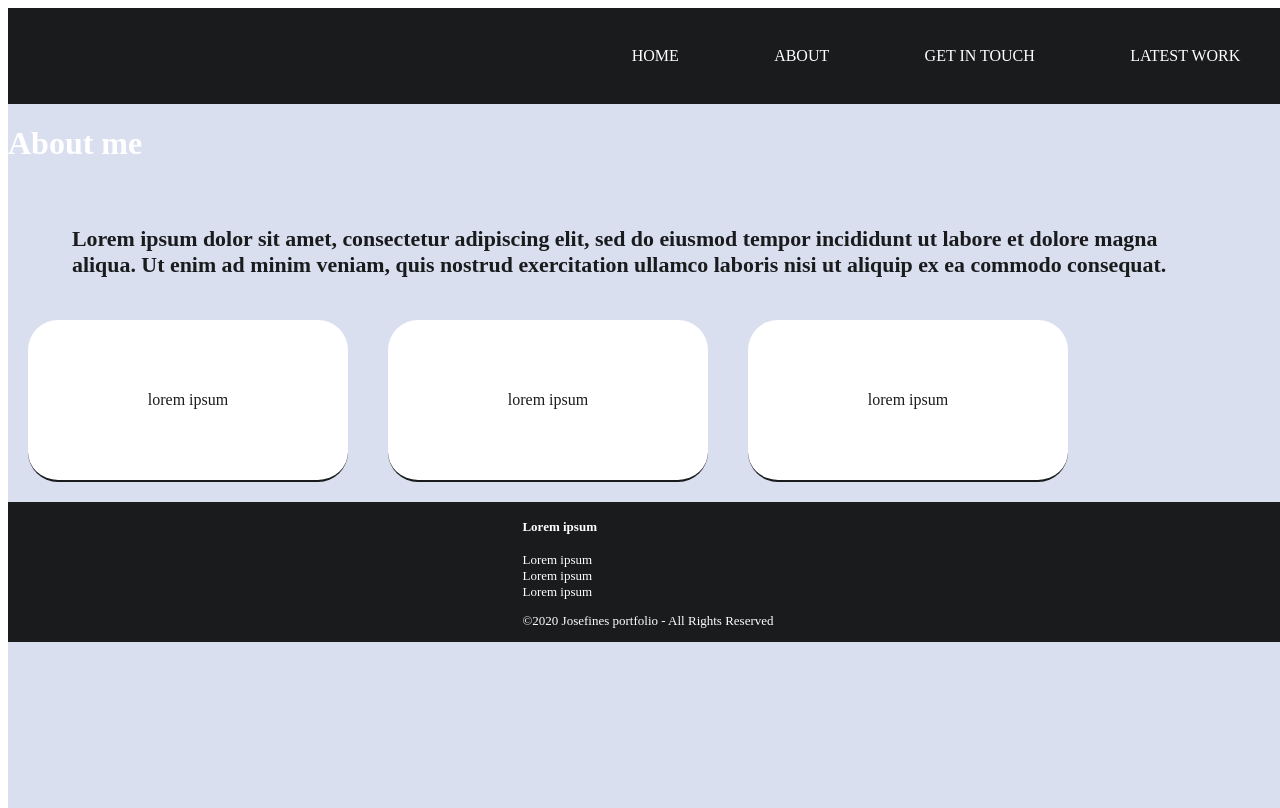
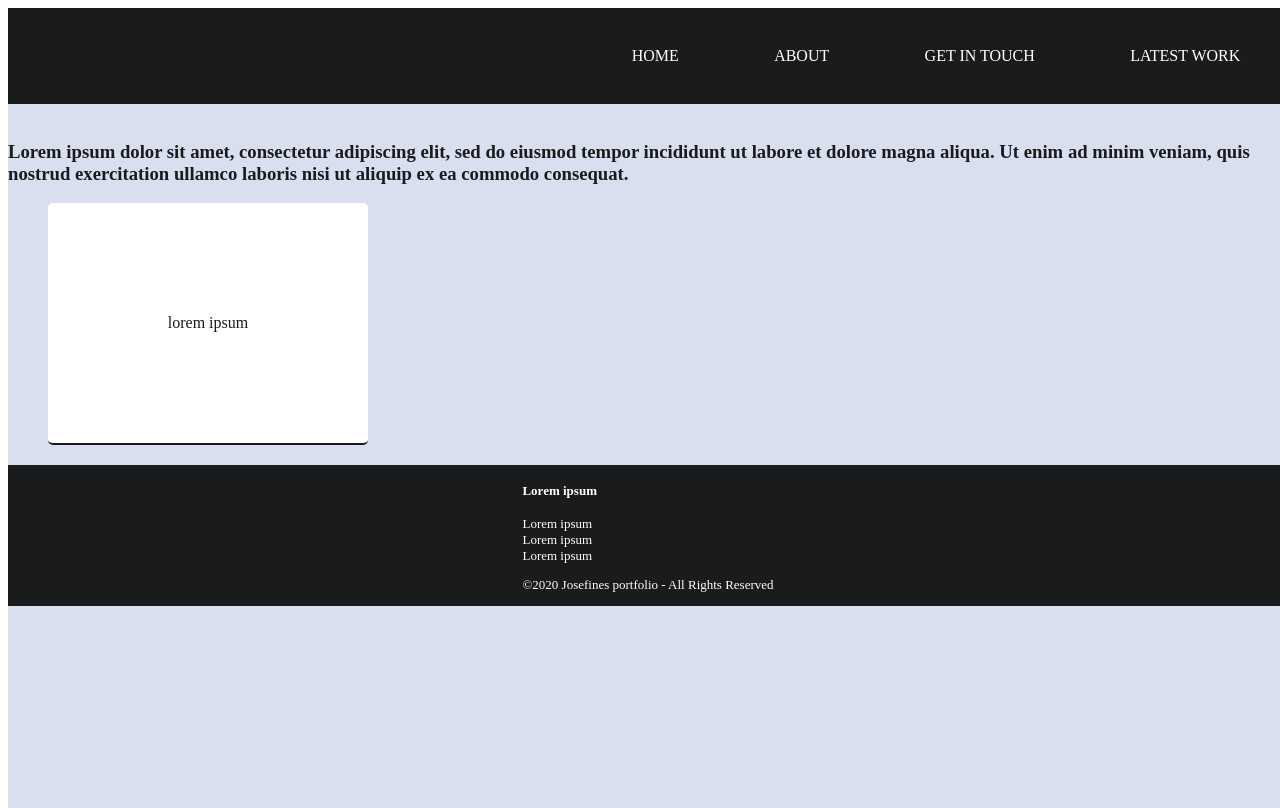
Before and after one commit to jbrorson/My-First-Portfolio-Site, a React (Create React App) app: page / in a window 1280 px wide. Built offline with nearby package versions, Linux system fonts and the light colour scheme.

Commit message:
Various fixes

```diff
--- a/src/App.css
+++ b/src/App.css
@@ -14,6 +14,7 @@
     background: var(--mainLightBlue);
     color: white;
     position: absolute;
+    margin: 0;
   }
 
 
--- a/src/App.js
+++ b/src/App.js
@@ -22,11 +22,18 @@ function App() {
     <div className="App">
       <Router>
         <Navbar />
-          <About />
-            <Content />
-              <Card title="My skills" message="I'm a front-end developer" />
-            <Card title="About me" message="27 Y/O, from Stockholm" />
-          <Card title="Contact" message="Write something to me..."/>
+          <Switch>
+            <Route path="/about">
+              <About />
+                </Route>
+                  <Route path="/contact">
+                    <About />
+                  </Route>
+                </Switch>
+              <Content />
+            <Card title="My skills" message="I'm a front-end developer" />
+            {/* <Card title="About me" message="27 Y/O, from Stockholm" />
+          <Card title="Contact" message="Write something to me..."/> */}
         <Footer />
       </Router>
     </div>
--- a/src/components/About.js
+++ b/src/components/About.js
@@ -1,7 +1,7 @@
 import React from 'react';
 // import './App.css';
 
-function About() {
+const About = () => {
     return (
         <div>
             <h1>About me</h1>
--- a/src/components/Card.js
+++ b/src/components/Card.js
@@ -20,7 +20,7 @@ const Card = styled.div`
 	/* height: 300px;
     width: 300px;  */
     background: white;
-    border-radius: 30px;
+    border-radius: 5px;
     display: flex;
     flex-direction: column;
     justify-content: space-around;
@@ -29,7 +29,7 @@ const Card = styled.div`
 	background: var(--mainWhite);
 	color: var(--mainDark);
 	width: 25vw;
-	height: 20vh;
+	height: 30vh;
 	margin: auto 20px;
 	padding: 0;
 	margin-bottom: 20px;
--- a/src/components/Content.js
+++ b/src/components/Content.js
@@ -1,7 +1,7 @@
 import React, { Component } from 'react';
 import styled from 'styled-components';
 
-const Content = styled.h3`
+const Content = styled.span`
 /* background-color: whitesmoke; */
 /* height: 100vh;  */
 color: var(--mainDark);
--- a/src/components/Footer.js
+++ b/src/components/Footer.js
@@ -35,6 +35,12 @@ export default Footer;
 const FooterContainer = styled.div`
 .main-footer {
     width: 100vw;
+    margin-bottom: 0;
+    padding: 25px 0;
+    font-size: 20px;
+    /* display: block;
+    box-sizing: border-box;  */
+
     /* margin: -100px; */
 
     /* display: flex;
--- a/src/components/Navbar.js
+++ b/src/components/Navbar.js
@@ -59,6 +59,8 @@ export default class Navbar extends Component {
                         <Link to="latestwork" className="link" >Latest Work</Link>
                     </li>
                 </ul>
+
+
             </Nav>
 		);
 	}
```
